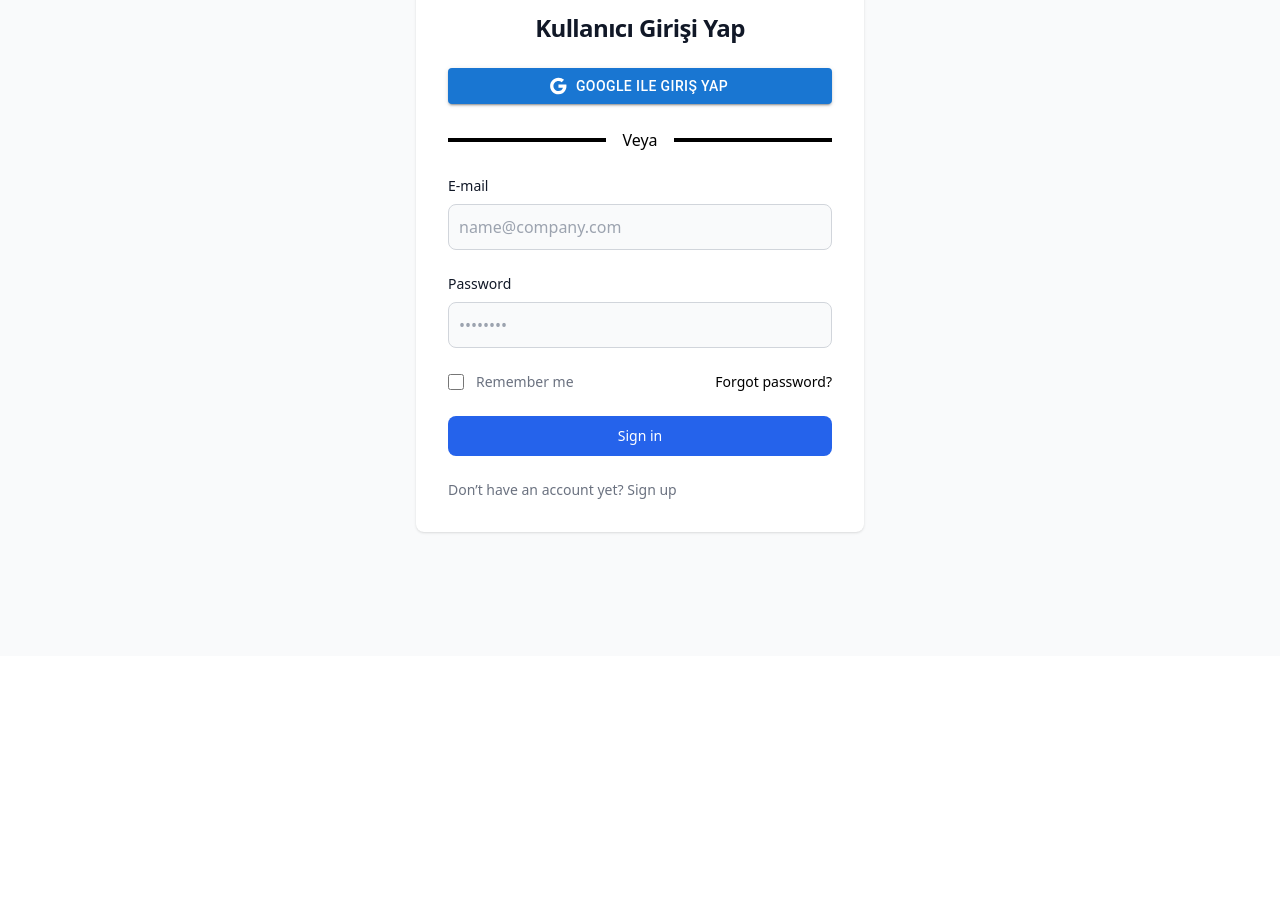
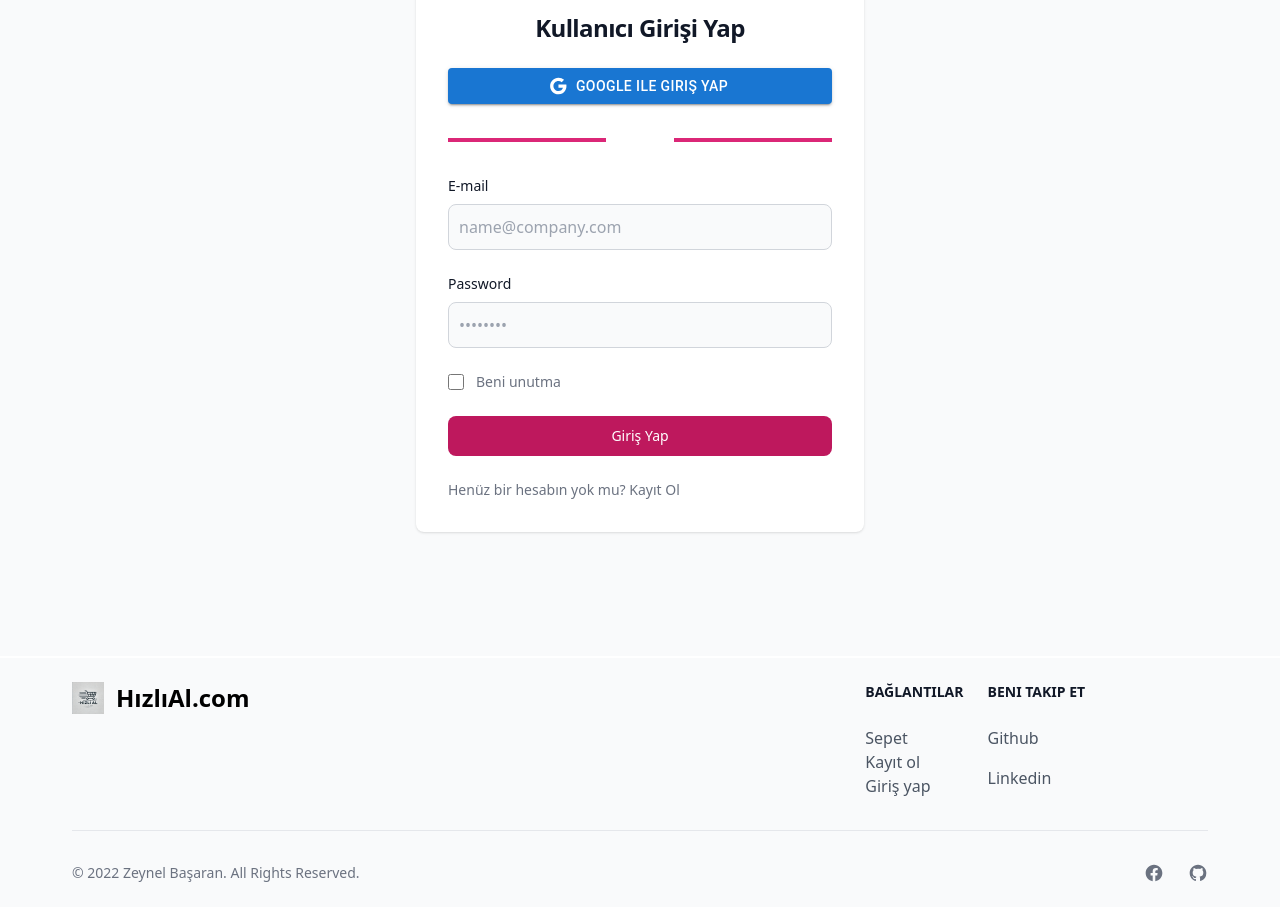
Before and after one commit to ZeynelBasaran/Commerce, a React (Vite) app: page /login in a window 1280 px wide. Shown: the part 280-1187 px from the top of the page. Before the commit the page ends 936 px from the top, so only its background shows below. Built offline with nearby package versions, Linux system fonts and the light colour scheme; no server answers.

Commit message:
Footer eklenmesi

```diff
--- a/src/App.jsx
+++ b/src/App.jsx
@@ -12,6 +12,7 @@
 import Login from "./Pages/Login"
 import { ToastContainer } from 'react-toastify';
 import 'react-toastify/dist/ReactToastify.css';
+import Footer from "./Compononts/Footer";
 
 
 
@@ -31,6 +32,7 @@
         <Route path="/" element={<Product />}></Route>
         <Route path="/basket" element={<Basket />}></Route>
         <Route path="/product/:id" element={<ProductPage />}></Route>
+        <Route path="/basket/product/:id" element={<ProductPage />}></Route>
         <Route path="/info" element={<İnfo />}></Route>
         <Route path="/signup" element={<SingUp />}></Route>
         <Route path="/login" element={<Login />}></Route>
@@ -49,6 +51,7 @@
         theme="light"
       />
       <ToastContainer />
+      <Footer />
     </>
   );
 }
--- /dev/null
+++ b/src/Compononts/Footer.jsx
@@ -0,0 +1,77 @@
+import React from 'react'
+import Logo from "/Public/1.webp"
+import { Link } from 'react-router-dom'
+
+function Footer() {
+    return (
+
+        <footer className="p-4  bg-gray-50 sm:p-6 dark:bg-gray-800 dark:border-t-2 border-t-2 border-white dark:border-white">
+            <div className="mx-auto container">
+                <div className="md:flex md:justify-between">
+                    <div className="mb-6 md:mb-0">
+                        <a href="https://flowbite.com" className="flex items-center">
+                            <img src={Logo} className="mr-3 h-8" alt="FlowBite Logo" />
+                            <span className="self-center text-2xl font-semibold whitespace-nowrap dark:text-white">HızlıAl.com</span>
+                        </a>
+                    </div>
+                    <div className="grid grid-cols-2 gap-8 sm:gap-6 sm:grid-cols-3">
+                        <div>
+                            <h2 className="mb-6 text-sm font-semibold text-gray-900 uppercase dark:text-white">Bağlantılar</h2>
+                            <ul className="text-gray-600 dark:text-gray-400">
+                                <li className="">
+                                    <Link to={"/basket"} className="hover:underline">
+                                        Sepet
+                                    </Link>
+                                </li>
+                                <li>
+                                    <Link to={"/signup"} className="hover:underline">
+                                        Kayıt ol
+                                    </Link>
+                                </li>
+                                <li>
+                                    <Link to={"/login"} className="hover:underline">
+                                        Giriş yap
+                                    </Link>
+                                </li>
+                            </ul>
+                        </div>
+                        <div>
+                            <h2 className="mb-6 text-sm font-semibold text-gray-900 uppercase dark:text-white">Beni Takip Et</h2>
+                            <ul className="text-gray-600 dark:text-gray-400">
+                                <li className="mb-4">
+                                    <a href="https://github.com/ZeynelBasaran"  target='blank' className="hover:underline ">Github</a>
+                                </li>
+                                <li>
+                                    <a target='_blank' href="https://www.linkedin.com/in/zeynelbasaran/" className="hover:underline">Linkedin</a>
+                                </li>
+                            </ul>
+                        </div>
+
+                    </div>
+                </div>
+                <hr className="my-6 border-gray-200 sm:mx-auto dark:border-gray-700 lg:my-8" />
+                <div className="sm:flex sm:items-center sm:justify-between">
+                    <span className="text-sm text-gray-500 sm:text-center dark:text-gray-400">© 2022 <a href="" className="">Zeynel Başaran</a>. All Rights Reserved.
+                    </span>
+                    <div className="flex mt-4 space-x-6 sm:justify-center sm:mt-0">
+                        <a href="https://www.linkedin.com/in/zeynelbasaran/" className="text-gray-500 hover:text-gray-900 dark:hover:text-white" target='blank'>
+                            <svg className="w-5 h-5" fill="currentColor" viewBox="0 0 24 24" aria-hidden="true"><path fillRule="evenodd" d="M22 12c0-5.523-4.477-10-10-10S2 6.477 2 12c0 4.991 3.657 9.128 8.438 9.878v-6.987h-2.54V12h2.54V9.797c0-2.506 1.492-3.89 3.777-3.89 1.094 0 2.238.195 2.238.195v2.46h-1.26c-1.243 0-1.63.771-1.63 1.562V12h2.773l-.443 2.89h-2.33v6.988C18.343 21.128 22 16.991 22 12z" clipRule="evenodd" /></svg>
+                        </a>
+
+
+                        <a href="https://github.com/ZeynelBasaran" className="text-gray-500 hover:text-gray-900 dark:hover:text-white" target='blank'>
+                            <svg className="w-5 h-5" fill="currentColor" viewBox="0 0 24 24" aria-hidden="true"><path fillRule="evenodd" d="M12 2C6.477 2 2 6.484 2 12.017c0 4.425 2.865 8.18 6.839 9.504.5.092.682-.217.682-.483 0-.237-.008-.868-.013-1.703-2.782.605-3.369-1.343-3.369-1.343-.454-1.158-1.11-1.466-1.11-1.466-.908-.62.069-.608.069-.608 1.003.07 1.531 1.032 1.531 1.032.892 1.53 2.341 1.088 2.91.832.092-.647.35-1.088.636-1.338-2.22-.253-4.555-1.113-4.555-4.951 0-1.093.39-1.988 1.029-2.688-.103-.253-.446-1.272.098-2.65 0 0 .84-.27 2.75 1.026A9.564 9.564 0 0112 6.844c.85.004 1.705.115 2.504.337 1.909-1.296 2.747-1.027 2.747-1.027.546 1.379.202 2.398.1 2.651.64.7 1.028 1.595 1.028 2.688 0 3.848-2.339 4.695-4.566 4.943.359.309.678.92.678 1.855 0 1.338-.012 2.419-.012 2.747 0 .268.18.58.688.482A10.019 10.019 0 0022 12.017C22 6.484 17.522 2 12 2z" clipRule="evenodd" /></svg>
+                        </a>
+
+                    </div>
+                </div>
+            </div>
+        </footer>
+
+
+
+
+    )
+}
+
+export default Footer
--- a/src/Compononts/Navbar/TopBanner.jsx
+++ b/src/Compononts/Navbar/TopBanner.jsx
@@ -8,7 +8,7 @@
 
 function Banner() {
     return (
-        <div className='banner dark:text-white '>
+        <div className='banner dark:text-white dark:bg-pink-600'>
             <ul className="flex justify-between  container">
                 <li>
                     <Link to={"/hizli-gonderim"}>
--- a/src/Compononts/ProductsCard.jsx
+++ b/src/Compononts/ProductsCard.jsx
@@ -8,7 +8,7 @@
 export default function ProductCard({ product }) {
   const { addToBasket } = useContext(ContextPage);
 
-  const { id, title, images, price, rating,reviews } = product;
+  const { id, title, images, price, rating, reviews } = product;
 
   const navigate = useNavigate();
 
@@ -17,27 +17,27 @@
   };
 
   return (
-    <div style={{width:"240px",height: "350px" }} className=" bg-white border border-gray-200 rounded-lg hover:shadow-xl">
+    <div style={{ width: "240px", height: "350px" }} className=" bg-white border border-gray-200 rounded-lg hover:shadow-xl">
 
-      <div className="" style={{width:"100%",height:"200px"}}>
+      <div className="" style={{ width: "100%", height: "200px" }}>
         <a onClick={() => navigate("product/" + id)} className="cursor-pointer">
-          <img style={{width:"100%",height:"100%"}} className="p-8" src={images[0]} alt={title} />
+          <img style={{ width: "100%", height: "100%" }} className="p-8" src={images[0]} alt={title} />
         </a>
       </div>
 
-      <div className="px-5 pb-5" style={{width:"100%", height: "150px" }}>
+      <div className="px-5 pb-5" style={{ width: "100%", height: "150px" }}>
         <a onClick={() => navigate("product/" + id)} className="cursor-pointer">
-          <h5 style={{height:"40px"}} className="text-sm font-semibold tracking-tight text-gray-900 ">{title.substring(0, 30)}</h5>
+          <h5 style={{ height: "40px" }} className="text-sm font-semibold tracking-tight text-gray-900 ">{title.substring(0, 30)}</h5>
         </a>
         <div className="flex items-center mt-2.5 mb-5">
           <div className="flex items-center space-x-1 rtl:space-x-reverse">
-            <Rating rating={rating} reviews={reviews}/>
+            <Rating rating={rating} reviews={reviews} />
           </div>
           <span className="bg-blue-100 text-blue-800 text-xs font-semibold px-2.5 py-0.5 rounded dark:bg-blue-200 dark:text-blue-800 ms-3">{rating}</span>
         </div>
         <div className="flex items-center justify-between">
           <span className="text-sm font-bold text-gray-900 ">{price} $</span>
-          <button onClick={handleClick} className=" hover:bg-yellow-600 bg-yellow-700	cursor-pointer text-white focus:ring-4 focus:outline-none font-medium rounded-lg text-sm px-5 py-2.5 text-center	">Sepete Ekle</button>
+          <button onClick={handleClick} className=" bg-pink-700 text-white hover:bg-pink-800  focus:ring-pink-300 dark:bg-pink-600 dark:hover:bg-pink-700 dark:focus:ring-pink-800	cursor-pointer focus:ring-4 focus:outline-none font-medium rounded-lg text-sm px-5 py-2.5 text-center	">Sepete Ekle</button>
         </div>
       </div>
     </div>
--- a/src/Pages/Basket.jsx
+++ b/src/Pages/Basket.jsx
@@ -1,11 +1,15 @@
 import * as React from "react";
 import { ContextPage } from "../ContextApi/ContextPage";
 import { useContext } from "react";
-import { RestaurantRounded } from "@mui/icons-material";
+import { useNavigate,useParams } from 'react-router';
 import { useEffect } from "react";
+
+
 
 export default function Basket() {
   const { basket, decreaseFromBasket, addToBasket, removeItemFromBasket, basketPrice, totalAmount } = useContext(ContextPage);
+  const navigate = useNavigate()
+
 
   console.log(basketPrice)
   useEffect((
@@ -29,9 +33,9 @@
 
 
   return (
-    <div className="bg-gray-50 dark:bg-gray-900 dark:text-white p-4">
-      <section className="bg-white py-8 antialiased dark:bg-gray-900 md:py-16">
-        <div className="mx-auto max-w-screen-xl px-4 2xl:px-0">
+    <div className=" dark:bg-gray-900 dark:text-white p-4">
+      <section className="container bg-white py-8 antialiased dark:bg-gray-900 md:py-16">
+        <div className="mx-auto  px-4 2xl:px-0">
           <h2 className="text-xl font-semibold text-gray-900 dark:text-white sm:text-2xl">Sepetteki Ürünler</h2>
 
           <div className="mt-6 sm:mt-8 md:gap-6 lg:flex lg:items-start xl:gap-8">
@@ -67,7 +71,7 @@
                       </div>
 
                       <div className="w-full min-w-0 flex-1 space-y-4 md:order-2 md:max-w-md">
-                        <a href="#" className="text-base font-medium text-gray-900 hover:underline dark:text-white">{item.title}</a>
+                        <a onClick={() => navigate("product/" + item.id)} className="text-base font-medium text-gray-900 hover:underline dark:text-white cursor-pointer">{item.title}</a>
 
                         <div className="flex gap-4">
                           <button onClick={() => { removeItemBtn(item) }} type="button" className="inline-flex items-center text-sm font-medium text-red-600 hover:underline dark:text-red-500 item-cursor">
@@ -106,12 +110,13 @@
                     <dd className="text-base font-bold text-gray-900 dark:text-white">{formatToCurrency(basketPrice)}</dd>
                   </dl>
                 </div>
-                <a href="#" className="flex w-full items-center justify-center rounded-lg bg-primary-700 px-5 py-2.5 text-sm font-medium text-white hover:bg-primary-800 focus:outline-none focus:ring-4 focus:ring-primary-300 dark:bg-primary-600 dark:hover:bg-primary-700 dark:focus:ring-primary-800">Proceed to Checkout</a>
+
+                <a href="#" className="flex w-full items-center justify-center rounded-lg bg-pink-700 px-5 py-2.5 text-sm font-medium text-white hover:bg-pink-800 focus:outline-none focus:ring-4 focus:ring-pink-300 dark:bg-pink-600 dark:hover:bg-pink-700 dark:focus:ring-pink-800">Satın Al</a>
 
                 <div className="flex items-center justify-center gap-2">
-                  <span className="text-sm font-normal text-gray-500 dark:text-gray-400"> or </span>
-                  <a href="#" title="" className="inline-flex items-center gap-2 text-sm font-medium text-primary-700 underline hover:no-underline dark:text-primary-500">
-                    Continue Shopping
+                  <span className="text-sm font-normal text-gray-500 dark:text-gray-400"> veya </span>
+                  <a onClick={()=>{navigate("/")}} title="" className="inline-flex items-center gap-2 text-sm font-medium text-primary-700  focus:outline-none dark:text-primary-500 cursor-pointer hover:underline">
+                    Alışverişe Devam Et
                     <svg className="h-5 w-5" aria-hidden="true" xmlns="http://www.w3.org/2000/svg" fill="none" viewBox="0 0 24 24">
                       <path stroke="currentColor" strokeLinecap="round" strokeLinejoin="round" strokeWidth="2" d="M19 12H5m14 0-4 4m4-4-4-4" />
                     </svg>
--- a/src/Pages/Home.jsx
+++ b/src/Pages/Home.jsx
@@ -13,9 +13,7 @@
 
 
 function Products() {
-  const { products, loading, basket, setUserInfo, userInfo, userActive,setProducts,setLoading,totalAmount } = useContext(ContextPage);
-
-
+  const { products, loading, basket, setUserInfo, userInfo, userActive, setProducts, setLoading, totalAmount } = useContext(ContextPage);
 
   const getUserİnfo = () => {
     onAuthStateChanged(auth, (userCredential) => {
@@ -46,9 +44,10 @@
 
   return (
     <>
-
-      {userActive && <h1 className="container bg-white dark:bg-gray-800 text-black dark:text-white">Hoşgeldiniz sayın {userInfo.displayName}</h1>}
-      {userActive && <h1 className="container bg-white dark:bg-gray-800 text-black dark:text-white">Hoşgeldiniz sayın {userInfo.displayName}</h1>}
+      <div className="bg-white dark:bg-gray-900 text-black dark:text-white">
+        {userActive && <h1 className="container text-center p-2">Hoşgeldiniz Sayın {userInfo.displayName} Alışverişe Başlayabilirsiniz.</h1>}
+      </div>
+      <div className="dark:bg-gray-900 dark:text-black p-4">
         <div className="container flex flex-col sm:flex sm:flex-row gap-1 ">
           <Filter />
           <div className="flex flex-wrap justify-center sm:justify-between gap-2 ">
@@ -57,6 +56,8 @@
             ))}
           </div>
         </div>
+      </div>
+
 
     </>
 
--- a/src/Pages/Login.jsx
+++ b/src/Pages/Login.jsx
@@ -70,20 +70,20 @@
                         <form onSubmit={handleSubmit} className="space-y-4 md:space-y-6" action="#">
                             <div className='flex flex-col gap-y-4'>
 
-                                <Button onClick={signUpWithGoogle} variant="contained" className='' startIcon={<GoogleIcon />} >Google ile Giriş yap</Button>
+                                <Button onClick={signUpWithGoogle} variant="contained" className=' bg-pink-700 text-white hover:bg-pink-800  focus:ring-pink-300 dark:bg-pink-600 dark:hover:bg-pink-700 dark:focus:ring-pink-800' startIcon={<GoogleIcon />} >Google ile Giriş yap</Button>
 
                             </div>
                             <div className="flex items-center justify-center">
-                                <div className=" bg-black h-1 grow"></div>
-                                <span className="mx-4">Veya</span>
-                                <div className="bg-black h-1 grow"></div>
+                                <div className=" bg-pink-600 h-1 grow"></div>
+                                <span className="mx-4 text-white">Veya</span>
+                                <div className="bg-pink-600 h-1 grow"></div>
                             </div>
                             <div>
-                                <label for="email" className="block mb-2 text-sm font-medium text-gray-900 dark:text-white">E-mail</label>
+                                <label htmlFor="email" className="block mb-2 text-sm font-medium text-gray-900 dark:text-white">E-mail</label>
                                 <input type="mail" name='mail' id='mail' value={values.mail} onChange={handleChange} className="bg-gray-50 border border-gray-300 text-gray-900 rounded-lg focus:ring-primary-600 focus:border-primary-600 block w-full p-2.5 dark:bg-gray-700 dark:border-gray-600 dark:placeholder-gray-400 dark:text-white dark:focus:ring-blue-500 dark:focus:border-blue-500" placeholder="name@company.com" required="" />
                             </div>
                             <div>
-                                <label for="password" className="block mb-2 text-sm font-medium text-gray-900 dark:text-white">Password</label>
+                                <label htmlFor="password" className="block mb-2 text-sm font-medium text-gray-900 dark:text-white">Password</label>
                                 <input type="password" name='password' id='password' value={values.password} onChange={handleChange} placeholder="••••••••" className="bg-gray-50 border border-gray-300 text-gray-900 rounded-lg focus:ring-primary-600 focus:border-primary-600 block w-full p-2.5 dark:bg-gray-700 dark:border-gray-600 dark:placeholder-gray-400 dark:text-white dark:focus:ring-blue-500 dark:focus:border-blue-500" required="" />
                             </div>
                             <div className="flex items-center justify-between">
@@ -92,14 +92,14 @@
                                         <input id="remember" aria-describedby="remember" type="checkbox" className="w-4 h-4 border border-gray-300 rounded bg-gray-50 focus:ring-3 focus:ring-primary-300 dark:bg-gray-700 dark:border-gray-600 dark:focus:ring-primary-600 dark:ring-offset-gray-800" required="" />
                                     </div>
                                     <div className="ml-3 text-sm">
-                                        <label for="remember" className="text-gray-500 dark:text-gray-300">Remember me</label>
+                                        <label htmlFor="remember" className="text-gray-500 dark:text-gray-300">Beni unutma</label>
                                     </div>
                                 </div>
-                                <a href="#" className="text-sm font-medium text-primary-600 hover:underline dark:text-primary-500">Forgot password?</a>
+
                             </div>
-                            <button type="submit" className="w-full text-white bg-blue-600 hover:bg-primary-700 focus:ring-4 focus:outline-none focus:ring-primary-300 font-medium rounded-lg text-sm px-5 py-2.5 text-center dark:bg-primary-600 dark:hover:bg-primary-700 dark:focus:ring-primary-800">Sign in</button>
+                            <button type="submit" className=" bg-pink-700 text-white hover:bg-pink-800  focus:ring-pink-300 dark:bg-pink-600 dark:hover:bg-pink-700 dark:focus:ring-pink-800 w-full  hover:bg-primary-700 focus:ring-4 focus:outline-none focus:ring-primary-300 font-medium rounded-lg text-sm px-5 py-2.5 text-center dark:bg-primary-600 dark:hover:bg-primary-700 dark:focus:ring-primary-800">Giriş Yap</button>
                             <p className="text-sm font-light text-gray-500 dark:text-gray-400">
-                                Don’t have an account yet? <a href="#" className="font-medium text-primary-600 hover:underline dark:text-primary-500">Sign up</a>
+                                Henüz bir hesabın yok mu? <a href="#" className="font-medium text-primary-600 hover:underline dark:text-primary-500">Kayıt Ol</a>
                             </p>
                         </form>
                     </div>
--- a/src/Pages/ProductPage.jsx
+++ b/src/Pages/ProductPage.jsx
@@ -24,13 +24,13 @@
   }, [])
 
 
-
-  const addClick = () => {
+  const decreaseItemBtn = () => {
+    decreaseFromBasket(selectedItem);
+  };
+  const increaseItemBtn = () => {
     addToBasket(selectedItem);
   };
-  const removeClick = () => {
-    decreaseFromBasket(selectedItem);
-  };
+
 
 
   return (
@@ -75,7 +75,7 @@
 
             <div className="mt-6 sm:gap-4 sm:items-center sm:flex sm:mt-8">
               <a
-                onClick={addClick}
+                onClick={increaseItemBtn}
                 href="#"
                 title=""
                 className="flex items-center justify-center py-2.5 px-5 text-sm font-medium text-gray-900 focus:outline-none bg-white rounded-lg border border-gray-200 hover:bg-gray-100 hover:text-primary-700 focus:z-10 focus:ring-4 focus:ring-gray-100 dark:focus:ring-gray-700 dark:bg-gray-800 dark:text-gray-400 dark:border-gray-600 dark:hover:text-white dark:hover:bg-gray-700"
--- a/src/Pages/SignUp.jsx
+++ b/src/Pages/SignUp.jsx
@@ -38,7 +38,8 @@
     })
 
     return (
-        <section className='container register p-6'>
+        <section className='dark:bg-gray-900 dark:text-black p-4'>
+            <div className='container register p-6'>
             <form onSubmit={handleSubmit}>
                 <h5>Kayıt Ol</h5>
                 <div className='my-4'>
@@ -53,11 +54,12 @@
                 </div>
 
                 <div className='flex flex-col gap-y-4'>
-                    <Button variant="contained" className='' type='submit' >Kayıt Ol</Button>
-                    <Button variant="contained" className='' startIcon={<GoogleIcon />} >Google ile kayıt ol</Button>
+                    <Button variant="contained" className=' bg-pink-700 text-white hover:bg-pink-800  focus:ring-pink-300 dark:bg-pink-600 dark:hover:bg-pink-700 dark:focus:ring-pink-800' type='submit' >Kayıt Ol</Button>
+                    <Button variant="contained" className=' bg-pink-700 text-white hover:bg-pink-800  focus:ring-pink-300 dark:bg-pink-600 dark:hover:bg-pink-700 dark:focus:ring-pink-800' startIcon={<GoogleIcon />} >Google ile kayıt ol</Button>
                 </div>
 
             </form>
+            </div>
         </section>
     )
 }
--- a/tailwind.config.js
+++ b/tailwind.config.js
@@ -18,4 +18,5 @@
   },
   plugins: [],
   darkMode: 'class',
+
 }
```
Lines whose indentation alone changed are shown as unchanged.
